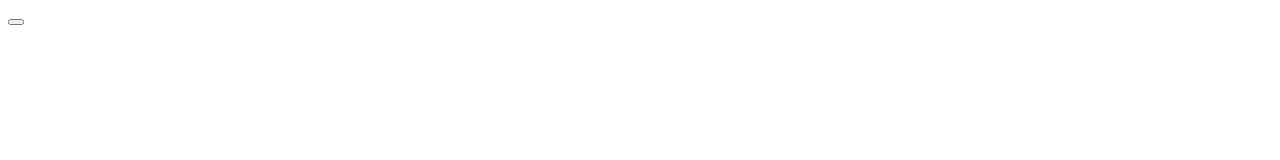
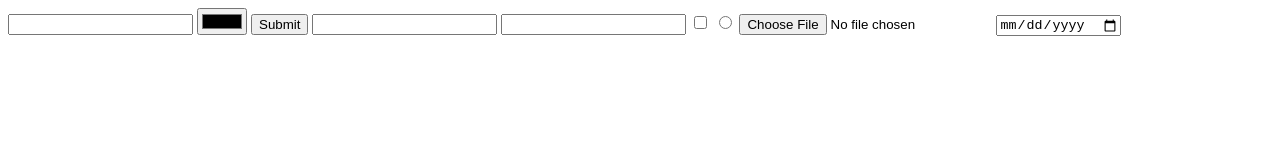
Before and after one commit to OscarATF/THE-DEVS, a plain HTML site: page pruebas.html in a window 1280 px wide. Drawn offline with Linux system fonts and the light colour scheme.

Commit message:
Actualizar index y prueba para pruebas

```diff
--- a/pruebas.html
+++ b/pruebas.html
@@ -6,6 +6,16 @@
     <title>Pruebas</title>
 </head>
 <body>
-    <button></button>
+    <form>
+        <input type="text">
+        <input type="color">
+        <input type="submit">
+        <input type="email">
+        <input type="password">
+        <input type="checkbox">
+        <input type="radio">
+        <input type="file">
+        <input type="date">
+    </form>
 </body>
 </html>
```
Also changed, not shown: index.html (+1 -1 lines).
